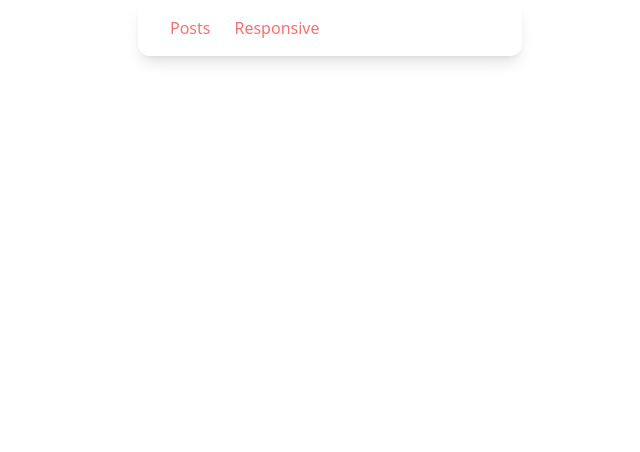
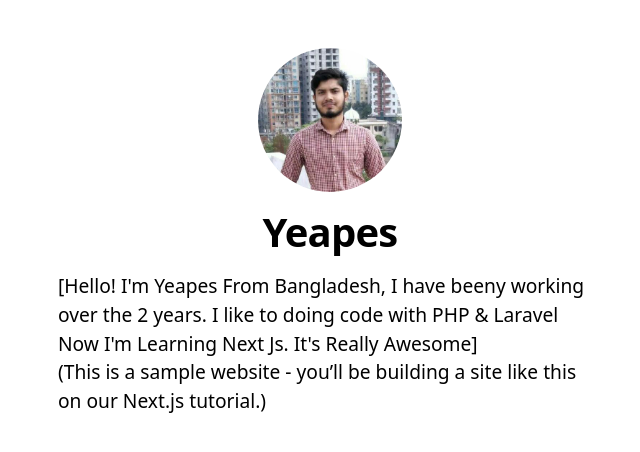
Before and after one commit to Yeapes/nextjs-blog, a Next.js app: page / in a window 1280 px wide. Shown: the top 452 px of the page, without its empty margins (310-950 px from the left). Built offline with nearby package versions, Linux system fonts and the light colour scheme.

Commit message:
Layout & Design updated

```diff
--- a/components/layout.js
+++ b/components/layout.js
@@ -1,5 +1,75 @@
+import Head from 'next/head';
+import Image from 'next/image';
 import styles from './layout.module.css';
+import utilStyles from '../styles/utils.module.css';
+import Link from 'next/link';
 
-export default function Layout({ children }) {
-    return <div className={styles.container}>{children}</div>;
-  }
+const name = 'Yeapes';
+export const siteTitle = 'Next.js Sample Website';
+
+export default function Layout({ children, home }) {
+  return (
+    <div className={styles.container}>
+      <Head>
+        <link rel="icon" href="/favicon.ico" />
+        <meta
+          name="description"
+          content="Learn how to build a personal website using Next.js"
+        />
+        <meta
+          property="og:image"
+          content={`https://og-image.vercel.app/${encodeURI(
+            siteTitle,
+          )}.png?theme=light&md=0&fontSize=75px&images=https%3A%2F%2Fassets.vercel.com%2Fimage%2Fupload%2Ffront%2Fassets%2Fdesign%2Fnextjs-black-logo.svg`}
+        />
+        <meta name="og:title" content={siteTitle} />
+        <meta name="twitter:card" content="summary_large_image" />
+      </Head>
+
+      <header className={styles.header}>
+        {home ? (
+          <>
+            <Image
+              priority
+              src="/images/profile.jpg"
+              className={utilStyles.borderCircle}
+              height={144}
+              width={144}
+              alt={name}
+            />
+            <h1 className={utilStyles.heading2Xl}>{name}</h1>
+          </>
+        ) : (
+          <>
+            <Link href="/">
+              <a>
+                <Image
+                  priority
+                  src="/images/profile.jpg"
+                  className={utilStyles.borderCircle}
+                  height={108}
+                  width={108}
+                  alt={name}
+                />
+              </a>
+            </Link>
+            <h2 className={utilStyles.headingLg}>
+              <Link href="/">
+                <a className={utilStyles.colorInherit}>{name}</a>
+              </Link>
+            </h2>
+          </>
+        )}
+      </header>
+
+      <main>{children}</main>
+      {!home && (
+        <div className={styles.backToHome}>
+          <Link href="/">
+            <a>← Back to home</a>
+          </Link>
+        </div>
+      )}
+    </div>
+  );
+}
--- a/components/layout.module.css
+++ b/components/layout.module.css
@@ -3,3 +3,13 @@
     padding: 0 1rem;
     margin: 3rem auto 6rem;
   }
+
+  .header {
+    display: flex;
+    flex-direction: column;
+    align-items: center;
+  }
+
+  .backToHome {
+    margin: 3rem 0 0;
+  }
--- a/pages/index.js
+++ b/pages/index.js
@@ -1,27 +1,20 @@
-import Head from 'next/head'
-import Link from 'next/link';
+import Head from 'next/head';
+import Layout, { siteTitle } from '../components/layout';
+import utilStyles from '../styles/utils.module.css';
 
 export default function Home() {
   return (
-    <>
-    <Head>
-      <title>Home Page</title>
-      <link rel="icon" href="/favicon.ico" />
-    </Head>
-    <div class="py-8 px-8 max-w-sm mx-auto bg-white rounded-xl shadow-lg space-y-2 sm:py-4 sm:flex sm:items-center sm:space-y-0 sm:space-x-6">
-      <h1 className="title">
-        <Link href="/posts/posts">
-          <a className="text-red-400 border-lime-300">Posts</a>
-        </Link>
-      </h1>
-
-      <h1 className="title">
-        <Link href="/responsive/responsive">
-          <a className="text-red-400 border-lime-300">Responsive</a>
-        </Link>
-      </h1>
-
-    </div>
-    </>
-  )
+    <Layout home>
+      <Head>
+        <title>{siteTitle}</title>
+      </Head>
+      <section className={utilStyles.headingMd}>
+        <p>[Hello! I'm Yeapes From Bangladesh, I have beeny  working over the 2 years. I like to doing code with PHP & Laravel Now I'm Learning Next Js. It's Really Awesome]</p>
+        <p>
+          (This is a sample website - you’ll be building a site like this on{' '}
+          <a href="https://nextjs.org/learn">our Next.js tutorial</a>.)
+        </p>
+      </section>
+    </Layout>
+  );
 }
--- a/pages/responsive/responsive.jsx
+++ b/pages/responsive/responsive.jsx
@@ -16,7 +16,7 @@
                 </h2>
                 <div className="md:flex">
                     <div className="md:shrink-0">
-                        <img className="h-48 w-full object-cover md:h-full md:w-48" src="/img/store.jpg" alt="Man looking at item at a store" />
+                        <img className="h-48 w-full object-cover md:h-full md:w-48" src="https://demo.sirv.com/chair.jpg" alt="Man looking at item at a store" />
                     </div>
                     <div className="p-8">
                         <div className="uppercase tracking-wide text-sm text-indigo-500 font-semibold">Case study</div>
--- /dev/null
+++ b/styles/utils.module.css
@@ -0,0 +1,52 @@
+.heading2Xl {
+    font-size: 2.5rem;
+    line-height: 1.2;
+    font-weight: 800;
+    letter-spacing: -0.05rem;
+    margin: 1rem 0;
+  }
+
+  .headingXl {
+    font-size: 2rem;
+    line-height: 1.3;
+    font-weight: 800;
+    letter-spacing: -0.05rem;
+    margin: 1rem 0;
+  }
+
+  .headingLg {
+    font-size: 1.5rem;
+    line-height: 1.4;
+    margin: 1rem 0;
+  }
+
+  .headingMd {
+    font-size: 1.2rem;
+    line-height: 1.5;
+  }
+
+  .borderCircle {
+    border-radius: 9999px;
+  }
+
+  .colorInherit {
+    color: inherit;
+  }
+
+  .padding1px {
+    padding-top: 1px;
+  }
+
+  .list {
+    list-style: none;
+    padding: 0;
+    margin: 0;
+  }
+
+  .listItem {
+    margin: 0 0 1.25rem;
+  }
+
+  .lightText {
+    color: #666;
+  }
```
Also changed, not shown: public/images/profile.jpg (added), public/profile.jpg (added).
